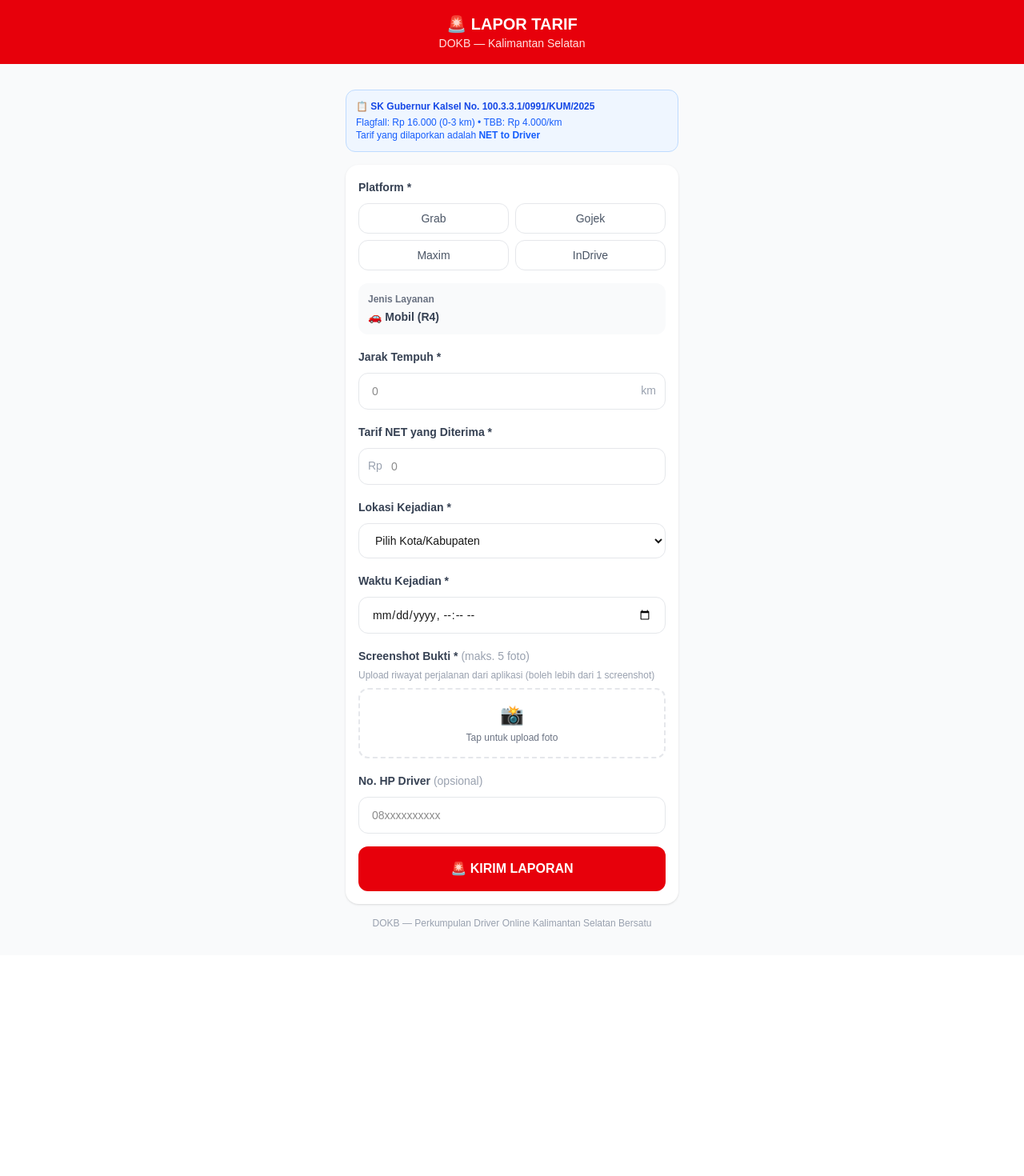
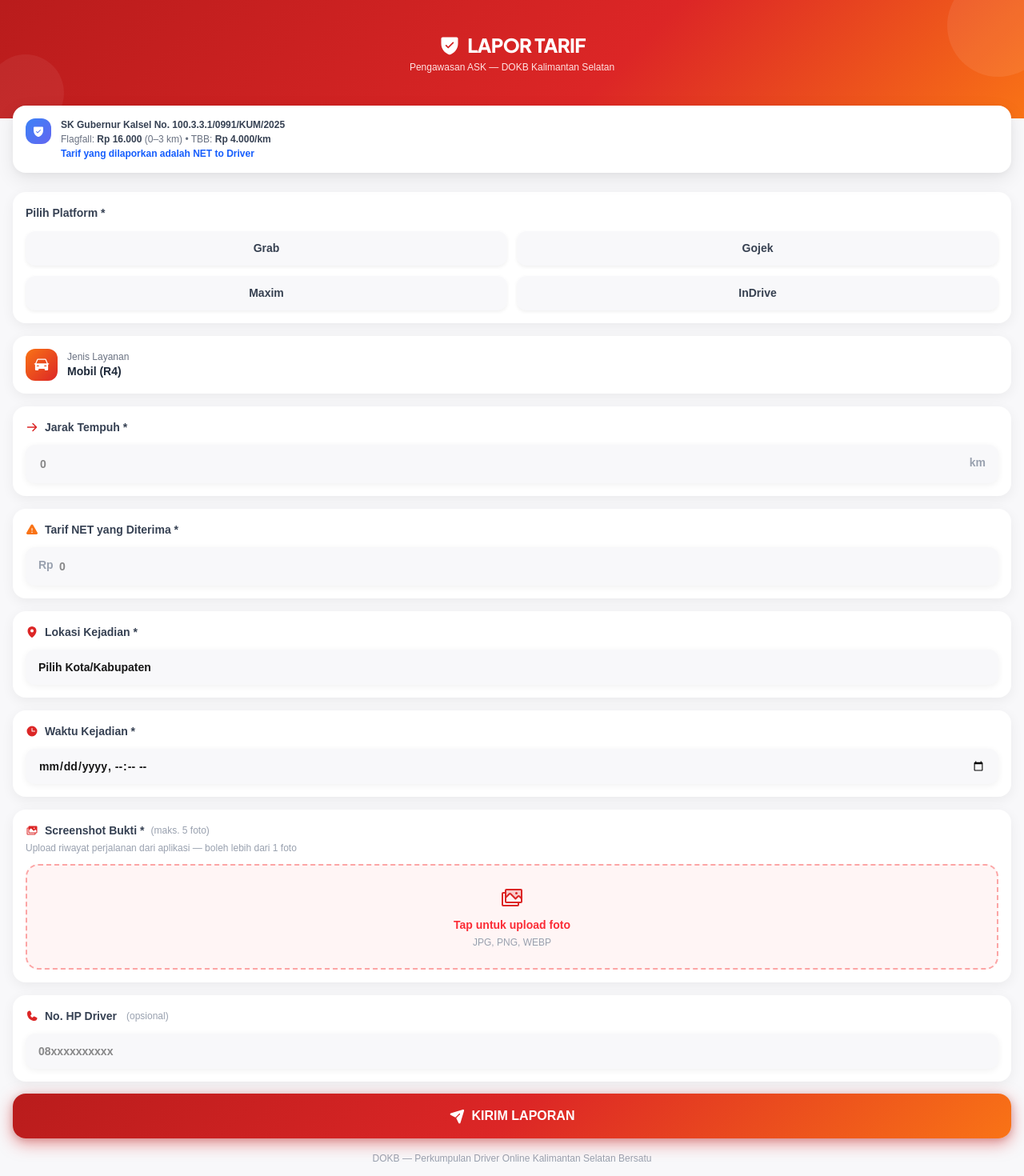
Before and after one commit to orchestratordev/lapor-tarif, a Next.js app: page / in a window 1280 px wide. Shown: the top 1470 px of the page at 80% size. Before the commit the page ends 1194 px from the top, so only its background shows below. Built offline with nearby package versions, Linux system fonts and the light colour scheme.

Commit message:
Implement SplashScreen component and update Home
Added a SplashScreen component to display a loading animation while the app initializes. Updated the Home component to conditionally render the SplashScreen and handle form submissions with improved user feedback.

```diff
--- a/app/page.tsx
+++ b/app/page.tsx
@@ -1,6 +1,18 @@
 'use client'
 
-import { useState } from 'react'
+import { useState, useEffect } from 'react'
+import {
+  Car,
+  MapPin,
+  Clock,
+  Phone,
+  Images,
+  Warning,
+  CheckCircle,
+  PaperPlaneTilt,
+  ArrowRight,
+  ShieldCheck
+} from '@phosphor-icons/react'
 
 const PLATFORM = ['Grab', 'Gojek', 'Maxim', 'InDrive']
 const KOTA = [
@@ -25,7 +37,87 @@ function hitungTarifSeharusnya(jarak: number): number {
   return FLAGFALL + ((jarak - FLAGFALL_KM) * TBB)
 }
 
+// Splash Screen
+function SplashScreen({ onDone }: { onDone: () => void }) {
+  const [progress, setProgress] = useState(0)
+  const [fadeOut, setFadeOut] = useState(false)
+
+  useEffect(() => {
+    const interval = setInterval(() => {
+      setProgress(prev => {
+        if (prev >= 100) {
+          clearInterval(interval)
+          setFadeOut(true)
+          setTimeout(onDone, 600)
+          return 100
+        }
+        return prev + 2
+      })
+    }, 40)
+    return () => clearInterval(interval)
+  }, [onDone])
+
+  return (
+    <div className={`fixed inset-0 z-50 flex flex-col items-center justify-center transition-opacity duration-600 ${fadeOut ? 'opacity-0' : 'opacity-100'}`}
+      style={{
+        background: 'linear-gradient(135deg, #b91c1c 0%, #dc2626 50%, #f97316 100%)'
+      }}
+    >
+      {/* Logo Circle */}
+      <div className="relative mb-6"
+        style={{
+          animation: 'scaleIn 0.6s ease-out forwards'
+        }}
+      >
+        <div className="w-24 h-24 rounded-3xl flex items-center justify-center"
+          style={{
+            background: 'rgba(255,255,255,0.15)',
+            backdropFilter: 'blur(10px)',
+            boxShadow: '0 8px 32px rgba(0,0,0,0.2), inset 0 1px 0 rgba(255,255,255,0.3)'
+          }}
+        >
+          <ShieldCheck size={48} color="white" weight="fill" />
+        </div>
+      </div>
+
+      {/* Title */}
+      <div style={{ animation: 'slideUp 0.6s ease-out 0.2s both' }}>
+        <h1 className="text-4xl font-extrabold text-white tracking-tight text-center"
+          style={{ fontFamily: 'var(--font-plus-jakarta)' }}
+        >
+          LAPOR TARIF
+        </h1>
+        <p className="text-red-100 text-center text-sm mt-1 font-medium">
+          DOKB — Kalimantan Selatan
+        </p>
+      </div>
+
+      {/* Progress Bar */}
+      <div className="mt-12 w-48">
+        <div className="h-1 bg-white/20 rounded-full overflow-hidden">
+          <div
+            className="h-full bg-white rounded-full transition-all duration-100"
+            style={{ width: `${progress}%` }}
+          />
+        </div>
+      </div>
+
+      <style>{`
+        @keyframes scaleIn {
+          from { transform: scale(0.5); opacity: 0; }
+          to { transform: scale(1); opacity: 1; }
+        }
+        @keyframes slideUp {
+          from { transform: translateY(20px); opacity: 0; }
+          to { transform: translateY(0); opacity: 1; }
+        }
+      `}</style>
+    </div>
+  )
+}
+
 export default function Home() {
+  const [showSplash, setShowSplash] = useState(true)
   const [form, setForm] = useState({
     platform: '',
     jarak: '',
@@ -61,7 +153,6 @@ export default function Home() {
       setError('Semua field wajib diisi!')
       return
     }
-
     if (screenshots.length === 0) {
       setError('Screenshot bukti wajib dilampirkan!')
       return
@@ -71,7 +162,6 @@ export default function Home() {
     setError('')
 
     try {
-      // Upload screenshots ke Supabase Storage
       const screenshotUrls: string[] = []
       for (const file of screenshots) {
         const formData = new FormData()
@@ -101,7 +191,6 @@ export default function Home() {
       })
 
       const result = await res.json()
-
       if (result.success) {
         setSukses(true)
       } else {
@@ -127,21 +216,41 @@ export default function Home() {
     })
   }
 
+  if (showSplash) {
+    return <SplashScreen onDone={() => setShowSplash(false)} />
+  }
+
   if (sukses) {
     return (
-      <div className="min-h-screen bg-green-50 flex items-center justify-center p-4">
-        <div className="bg-white rounded-2xl shadow-lg p-8 max-w-md w-full text-center">
-          <div className="text-6xl mb-4">✅</div>
-          <h2 className="text-2xl font-bold text-green-600 mb-2">
+      <div className="min-h-screen flex items-center justify-center p-4"
+        style={{ background: 'linear-gradient(135deg, #fef2f2 0%, #fff7ed 100%)' }}
+      >
+        <div className="bg-white rounded-3xl p-8 max-w-md w-full text-center"
+          style={{
+            boxShadow: '0 20px 60px rgba(0,0,0,0.1), 0 4px 16px rgba(0,0,0,0.06)'
+          }}
+        >
+          <div className="w-20 h-20 rounded-full flex items-center justify-center mx-auto mb-4"
+            style={{ background: 'linear-gradient(135deg, #22c55e, #16a34a)' }}
+          >
+            <CheckCircle size={40} color="white" weight="fill" />
+          </div>
+          <h2 className="text-2xl font-extrabold text-gray-800 mb-2"
+            style={{ fontFamily: 'var(--font-plus-jakarta)' }}
+          >
             Laporan Terkirim!
           </h2>
-          <p className="text-gray-600 mb-6">
-            Terima kasih! Laporan kamu sudah diterima dan tim pengawas ASK DOKB sedang memproses.
+          <p className="text-gray-500 text-sm mb-8">
+            Terima kasih! Tim pengawas ASK DOKB sedang memproses laporan kamu.
           </p>
-          <button
-            onClick={resetForm}
-            className="bg-green-500 text-white px-6 py-3 rounded-xl font-semibold w-full"
+          <button onClick={resetForm}
+            className="w-full text-white py-4 rounded-2xl font-bold text-sm flex items-center justify-center gap-2"
+            style={{
+              background: 'linear-gradient(135deg, #dc2626, #f97316)',
+              boxShadow: '0 4px 15px rgba(220,38,38,0.4), 0 2px 4px rgba(0,0,0,0.1)'
+            }}
           >
+            <ArrowRight size={18} weight="bold" />
             Lapor Lagi
           </button>
         </div>
@@ -150,46 +259,90 @@ export default function Home() {
   }
 
   return (
-    <div className="min-h-screen bg-gray-50">
+    <div className="min-h-screen" style={{ background: '#f8f8fa' }}>
+
       {/* Header */}
-      <div className="bg-red-600 text-white p-4 text-center">
-        <h1 className="text-xl font-bold">🚨 LAPOR TARIF</h1>
-        <p className="text-sm text-red-100">DOKB — Kalimantan Selatan</p>
+      <div className="relative overflow-hidden"
+        style={{
+          background: 'linear-gradient(135deg, #b91c1c 0%, #dc2626 60%, #f97316 100%)',
+          paddingBottom: '32px'
+        }}
+      >
+        {/* Decorative circles */}
+        <div className="absolute -top-8 -right-8 w-32 h-32 rounded-full"
+          style={{ background: 'rgba(255,255,255,0.08)' }} />
+        <div className="absolute -bottom-4 -left-4 w-24 h-24 rounded-full"
+          style={{ background: 'rgba(255,255,255,0.06)' }} />
+
+        <div className="relative p-6 pt-10 text-center">
+          <div className="flex items-center justify-center gap-2 mb-1">
+            <ShieldCheck size={28} color="white" weight="fill" />
+            <h1 className="text-2xl font-extrabold text-white tracking-tight"
+              style={{ fontFamily: 'var(--font-plus-jakarta)' }}
+            >
+              LAPOR TARIF
+            </h1>
+          </div>
+          <p className="text-red-100 text-xs font-medium">
+            Pengawasan ASK — DOKB Kalimantan Selatan
+          </p>
+        </div>
       </div>
 
-      <div className="max-w-md mx-auto p-4 space-y-4 mt-4">
-
-        {/* Info SK Gub */}
-        <div className="bg-blue-50 border border-blue-200 rounded-xl p-3">
-          <p className="text-xs text-blue-700 font-semibold">
-            📋 SK Gubernur Kalsel No. 100.3.3.1/0991/KUM/2025
+      {/* Info SK Card */}
+      <div className="mx-4 -mt-4 relative z-10">
+        <div className="bg-white rounded-2xl p-4"
+          style={{
+            boxShadow: '0 8px 24px rgba(0,0,0,0.08), 0 2px 8px rgba(0,0,0,0.04)'
+          }}
+        >
+          <div className="flex items-start gap-3">
+            <div className="w-8 h-8 rounded-xl flex items-center justify-center flex-shrink-0"
+              style={{ background: 'linear-gradient(135deg, #3b82f6, #6366f1)' }}
+            >
+              <ShieldCheck size={16} color="white" weight="fill" />
+            </div>
+            <div>
+              <p className="text-xs font-bold text-gray-700">
+                SK Gubernur Kalsel No. 100.3.3.1/0991/KUM/2025
               </p>
-          <p className="text-xs text-blue-600 mt-1">
-            Flagfall: Rp 16.000 (0-3 km) • TBB: Rp 4.000/km
+              <p className="text-xs text-gray-500 mt-0.5">
+                Flagfall: <span className="font-semibold text-gray-700">Rp 16.000</span> (0–3 km) • TBB: <span className="font-semibold text-gray-700">Rp 4.000/km</span>
               </p>
-          <p className="text-xs text-blue-600">
-            Tarif yang dilaporkan adalah <strong>NET to Driver</strong>
+              <p className="text-xs text-blue-600 font-semibold mt-0.5">
+                Tarif yang dilaporkan adalah NET to Driver
               </p>
+            </div>
+          </div>
+        </div>
       </div>
 
       {/* Form */}
-        <div className="bg-white rounded-2xl shadow p-4 space-y-4">
+      <div className="p-4 space-y-4 mt-2">
 
         {/* Platform */}
-          <div>
-            <label className="text-sm font-semibold text-gray-700">
-              Platform *
-            </label>
-            <div className="grid grid-cols-2 gap-2 mt-2">
+        <div className="bg-white rounded-2xl p-4"
+          style={{ boxShadow: '0 4px 16px rgba(0,0,0,0.06)' }}
+        >
+          <p className="text-sm font-bold text-gray-700 mb-3">
+            Pilih Platform *
+          </p>
+          <div className="grid grid-cols-2 gap-3">
             {PLATFORM.map(p => (
               <button
                 key={p}
                 onClick={() => setForm({ ...form, platform: p })}
-                  className={`py-2 px-3 rounded-xl border text-sm font-medium transition-all ${
-                    form.platform === p
-                      ? 'bg-red-500 text-white border-red-500'
-                      : 'border-gray-200 text-gray-600'
-                  }`}
+                className="py-3 px-4 rounded-xl text-sm font-bold transition-all duration-200"
+                style={form.platform === p ? {
+                  background: 'linear-gradient(135deg, #dc2626, #f97316)',
+                  color: 'white',
+                  boxShadow: '0 4px 12px rgba(220,38,38,0.4), 0 2px 4px rgba(0,0,0,0.1)',
+                  transform: 'translateY(-1px)'
+                } : {
+                  background: '#f8f8fa',
+                  color: '#374151',
+                  boxShadow: '0 2px 4px rgba(0,0,0,0.06), inset 0 1px 0 rgba(255,255,255,0.8)'
+                }}
               >
                 {p}
               </button>
@@ -198,73 +351,120 @@ export default function Home() {
         </div>
 
         {/* Jenis Layanan */}
-          <div className="bg-gray-50 rounded-xl p-3">
-            <p className="text-xs text-gray-500 font-semibold">Jenis Layanan</p>
-            <p className="text-sm font-bold text-gray-700 mt-1">🚗 Mobil (R4)</p>
+        <div className="bg-white rounded-2xl p-4"
+          style={{ boxShadow: '0 4px 16px rgba(0,0,0,0.06)' }}
+        >
+          <div className="flex items-center gap-3">
+            <div className="w-10 h-10 rounded-xl flex items-center justify-center"
+              style={{ background: 'linear-gradient(135deg, #f97316, #dc2626)' }}
+            >
+              <Car size={20} color="white" weight="fill" />
+            </div>
+            <div>
+              <p className="text-xs text-gray-500">Jenis Layanan</p>
+              <p className="text-sm font-bold text-gray-800">Mobil (R4)</p>
+            </div>
+          </div>
         </div>
 
         {/* Jarak */}
-          <div>
-            <label className="text-sm font-semibold text-gray-700">
+        <div className="bg-white rounded-2xl p-4"
+          style={{ boxShadow: '0 4px 16px rgba(0,0,0,0.06)' }}
+        >
+          <label className="text-sm font-bold text-gray-700 flex items-center gap-2 mb-3">
+            <ArrowRight size={16} weight="bold" color="#dc2626" />
             Jarak Tempuh *
           </label>
-            <div className="relative mt-2">
+          <div className="relative">
             <input
               type="number"
               placeholder="0"
               value={form.jarak}
               onChange={e => setForm({ ...form, jarak: e.target.value })}
-                className="w-full border border-gray-200 rounded-xl py-3 pl-4 pr-12 text-sm focus:outline-none focus:border-red-400"
+              className="w-full rounded-xl py-3 pl-4 pr-12 text-sm font-semibold focus:outline-none"
+              style={{
+                background: '#f8f8fa',
+                border: '2px solid transparent',
+                boxShadow: '0 2px 8px rgba(0,0,0,0.06)'
+              }}
             />
-              <span className="absolute right-3 top-3 text-gray-400 text-sm">km</span>
+            <span className="absolute right-4 top-3 text-sm font-bold text-gray-400">km</span>
           </div>
-            {/* Auto hitung tarif seharusnya */}
+
           {form.jarak && Number(form.jarak) > 0 && (
-              <div className="mt-2 p-2 rounded-lg bg-blue-50 text-xs text-blue-700">
-                💡 Tarif seharusnya (NET):
-                <strong> Rp {tarifSeharusnya.toLocaleString('id-ID')}</strong>
+            <div className="mt-3 p-3 rounded-xl flex items-center gap-2"
+              style={{ background: 'linear-gradient(135deg, #eff6ff, #eef2ff)' }}
+            >
+              <CheckCircle size={16} color="#3b82f6" weight="fill" />
+              <p className="text-xs text-blue-700 font-semibold">
+                Tarif seharusnya (NET): Rp {tarifSeharusnya.toLocaleString('id-ID')}
+              </p>
             </div>
           )}
         </div>
 
         {/* Tarif Diterima */}
-          <div>
-            <label className="text-sm font-semibold text-gray-700">
+        <div className="bg-white rounded-2xl p-4"
+          style={{ boxShadow: '0 4px 16px rgba(0,0,0,0.06)' }}
+        >
+          <label className="text-sm font-bold text-gray-700 flex items-center gap-2 mb-3">
+            <Warning size={16} weight="fill" color="#f97316" />
             Tarif NET yang Diterima *
           </label>
-            <div className="relative mt-2">
-              <span className="absolute left-3 top-3 text-gray-400 text-sm">Rp</span>
+          <div className="relative">
+            <span className="absolute left-4 top-3 text-sm font-bold text-gray-400">Rp</span>
             <input
               type="number"
               placeholder="0"
               value={form.tarif_diterima}
               onChange={e => setForm({ ...form, tarif_diterima: e.target.value })}
-                className="w-full border border-gray-200 rounded-xl py-3 pl-10 pr-4 text-sm focus:outline-none focus:border-red-400"
+              className="w-full rounded-xl py-3 pl-10 pr-4 text-sm font-semibold focus:outline-none"
+              style={{
+                background: '#f8f8fa',
+                border: '2px solid transparent',
+                boxShadow: '0 2px 8px rgba(0,0,0,0.06)'
+              }}
             />
           </div>
+
           {form.jarak && form.tarif_diterima && (
-              <div className={`mt-2 p-2 rounded-lg text-xs ${
-                selisih > 0
-                  ? 'bg-red-50 text-red-600'
-                  : 'bg-green-50 text-green-600'
-              }`}>
+            <div className={`mt-3 p-3 rounded-xl flex items-center gap-2`}
+              style={{
+                background: selisih > 0
+                  ? 'linear-gradient(135deg, #fef2f2, #fff7ed)'
+                  : 'linear-gradient(135deg, #f0fdf4, #dcfce7)'
+              }}
+            >
               {selisih > 0
-                  ? `⚠️ Kurang Rp ${selisih.toLocaleString('id-ID')} dari tarif SK Gub`
-                  : `✅ Tarif sesuai atau lebih dari SK Gubernur`
+                ? <Warning size={16} color="#dc2626" weight="fill" />
+                : <CheckCircle size={16} color="#22c55e" weight="fill" />
               }
+              <p className={`text-xs font-bold ${selisih > 0 ? 'text-red-600' : 'text-green-600'}`}>
+                {selisih > 0
+                  ? `Kurang Rp ${selisih.toLocaleString('id-ID')} dari tarif SK Gubernur`
+                  : 'Tarif sesuai SK Gubernur ✓'
+                }
+              </p>
             </div>
           )}
         </div>
 
         {/* Lokasi */}
-          <div>
-            <label className="text-sm font-semibold text-gray-700">
+        <div className="bg-white rounded-2xl p-4"
+          style={{ boxShadow: '0 4px 16px rgba(0,0,0,0.06)' }}
+        >
+          <label className="text-sm font-bold text-gray-700 flex items-center gap-2 mb-3">
+            <MapPin size={16} weight="fill" color="#dc2626" />
             Lokasi Kejadian *
           </label>
           <select
             value={form.lokasi}
             onChange={e => setForm({ ...form, lokasi: e.target.value })}
-              className="w-full border border-gray-200 rounded-xl py-3 px-4 text-sm mt-2 focus:outline-none focus:border-red-400"
+            className="w-full rounded-xl py-3 px-4 text-sm font-semibold focus:outline-none appearance-none"
+            style={{
+              background: '#f8f8fa',
+              boxShadow: '0 2px 8px rgba(0,0,0,0.06)'
+            }}
           >
             <option value="">Pilih Kota/Kabupaten</option>
             {KOTA.map(k => (
@@ -274,52 +474,59 @@ export default function Home() {
         </div>
 
         {/* Waktu */}
-          <div>
-            <label className="text-sm font-semibold text-gray-700">
+        <div className="bg-white rounded-2xl p-4"
+          style={{ boxShadow: '0 4px 16px rgba(0,0,0,0.06)' }}
+        >
+          <label className="text-sm font-bold text-gray-700 flex items-center gap-2 mb-3">
+            <Clock size={16} weight="fill" color="#dc2626" />
             Waktu Kejadian *
           </label>
           <input
             type="datetime-local"
             value={form.waktu_kejadian}
             onChange={e => setForm({ ...form, waktu_kejadian: e.target.value })}
-              className="w-full border border-gray-200 rounded-xl py-3 px-4 text-sm mt-2 focus:outline-none focus:border-red-400"
+            className="w-full rounded-xl py-3 px-4 text-sm font-semibold focus:outline-none"
+            style={{
+              background: '#f8f8fa',
+              boxShadow: '0 2px 8px rgba(0,0,0,0.06)'
+            }}
           />
         </div>
 
         {/* Screenshot */}
-          <div>
-            <label className="text-sm font-semibold text-gray-700">
-              Screenshot Bukti * <span className="text-gray-400 font-normal">(maks. 5 foto)</span>
+        <div className="bg-white rounded-2xl p-4"
+          style={{ boxShadow: '0 4px 16px rgba(0,0,0,0.06)' }}
+        >
+          <label className="text-sm font-bold text-gray-700 flex items-center gap-2 mb-1">
+            <Images size={16} weight="fill" color="#dc2626" />
+            Screenshot Bukti * <span className="text-gray-400 font-normal text-xs">(maks. 5 foto)</span>
           </label>
-            <p className="text-xs text-gray-400 mt-1">
-              Upload riwayat perjalanan dari aplikasi (boleh lebih dari 1 screenshot)
+          <p className="text-xs text-gray-400 mb-3">
+            Upload riwayat perjalanan dari aplikasi — boleh lebih dari 1 foto
           </p>
-            <label className="mt-2 flex items-center justify-center border-2 border-dashed border-gray-200 rounded-xl p-4 cursor-pointer hover:border-red-300 transition-all">
-              <div className="text-center">
-                <p className="text-2xl">📸</p>
-                <p className="text-xs text-gray-500 mt-1">Tap untuk upload foto</p>
-              </div>
-              <input
-                type="file"
-                accept="image/*"
-                multiple
-                onChange={handleScreenshot}
-                className="hidden"
-              />
+
+          <label className="flex flex-col items-center justify-center border-2 border-dashed rounded-2xl p-6 cursor-pointer transition-all"
+            style={{ borderColor: '#fca5a5', background: '#fff5f5' }}
+          >
+            <Images size={32} color="#dc2626" weight="duotone" />
+            <p className="text-sm font-semibold text-red-500 mt-2">Tap untuk upload foto</p>
+            <p className="text-xs text-gray-400 mt-1">JPG, PNG, WEBP</p>
+            <input type="file" accept="image/*" multiple onChange={handleScreenshot} className="hidden" />
           </label>
-            {/* Preview screenshots */}
+
           {screenshots.length > 0 && (
-              <div className="mt-2 grid grid-cols-3 gap-2">
+            <div className="mt-3 grid grid-cols-3 gap-2">
               {screenshots.map((file, index) => (
                 <div key={index} className="relative">
                   <img
                     src={URL.createObjectURL(file)}
                     alt={`Screenshot ${index + 1}`}
-                      className="w-full h-20 object-cover rounded-lg"
+                    className="w-full h-24 object-cover rounded-xl"
                   />
                   <button
                     onClick={() => hapusScreenshot(index)}
-                      className="absolute -top-1 -right-1 bg-red-500 text-white rounded-full w-5 h-5 text-xs flex items-center justify-center"
+                    className="absolute -top-1 -right-1 w-6 h-6 rounded-full flex items-center justify-center text-white text-xs font-bold"
+                    style={{ background: 'linear-gradient(135deg, #dc2626, #f97316)' }}
                   >
                     ×
                   </button>
@@ -329,40 +536,63 @@ export default function Home() {
           )}
         </div>
 
-          {/* No HP (opsional) */}
-          <div>
-            <label className="text-sm font-semibold text-gray-700">
-              No. HP Driver <span className="text-gray-400 font-normal">(opsional)</span>
+        {/* No HP */}
+        <div className="bg-white rounded-2xl p-4"
+          style={{ boxShadow: '0 4px 16px rgba(0,0,0,0.06)' }}
+        >
+          <label className="text-sm font-bold text-gray-700 flex items-center gap-2 mb-3">
+            <Phone size={16} weight="fill" color="#dc2626" />
+            No. HP Driver <span className="text-gray-400 font-normal text-xs ml-1">(opsional)</span>
           </label>
           <input
             type="tel"
             placeholder="08xxxxxxxxxx"
             value={form.no_hp_driver}
             onChange={e => setForm({ ...form, no_hp_driver: e.target.value })}
-              className="w-full border border-gray-200 rounded-xl py-3 px-4 text-sm mt-2 focus:outline-none focus:border-red-400"
+            className="w-full rounded-xl py-3 px-4 text-sm font-semibold focus:outline-none"
+            style={{
+              background: '#f8f8fa',
+              boxShadow: '0 2px 8px rgba(0,0,0,0.06)'
+            }}
           />
         </div>
 
         {/* Error */}
         {error && (
-            <div className="bg-red-50 border border-red-200 rounded-xl p-3">
-              <p className="text-red-600 text-sm">⚠️ {error}</p>
+          <div className="rounded-2xl p-4 flex items-center gap-3"
+            style={{ background: 'linear-gradient(135deg, #fef2f2, #fff7ed)' }}
+          >
+            <Warning size={20} color="#dc2626" weight="fill" />
+            <p className="text-red-600 text-sm font-semibold">{error}</p>
           </div>
         )}
 
-          {/* Submit */}
+        {/* Submit Button */}
         <button
           onClick={handleSubmit}
           disabled={loading}
-            className="w-full bg-red-600 text-white py-4 rounded-xl font-bold text-base disabled:opacity-50 active:scale-95 transition-all"
+          className="w-full py-4 rounded-2xl font-extrabold text-base text-white flex items-center justify-center gap-2 transition-all duration-200 disabled:opacity-50"
+          style={{
+            background: loading
+              ? '#9ca3af'
+              : 'linear-gradient(135deg, #b91c1c 0%, #dc2626 50%, #f97316 100%)',
+            boxShadow: loading
+              ? 'none'
+              : '0 6px 20px rgba(220,38,38,0.5), 0 2px 8px rgba(0,0,0,0.15)',
+            transform: loading ? 'none' : 'translateY(-1px)'
+          }}
         >
-            {loading ? '⏳ Mengirim Laporan...' : '🚨 KIRIM LAPORAN'}
+          {loading
+            ? '⏳ Mengirim Laporan...'
+            : <>
+                <PaperPlaneTilt size={20} weight="fill" />
+                KIRIM LAPORAN
+              </>
+          }
         </button>
 
-        </div>
-
         {/* Footer */}
-        <p className="text-center text-xs text-gray-400 pb-4">
+        <p className="text-center text-xs text-gray-400 pb-6 mt-2">
           DOKB — Perkumpulan Driver Online Kalimantan Selatan Bersatu
         </p>
 
```
Lines whose indentation alone changed are shown as unchanged.
